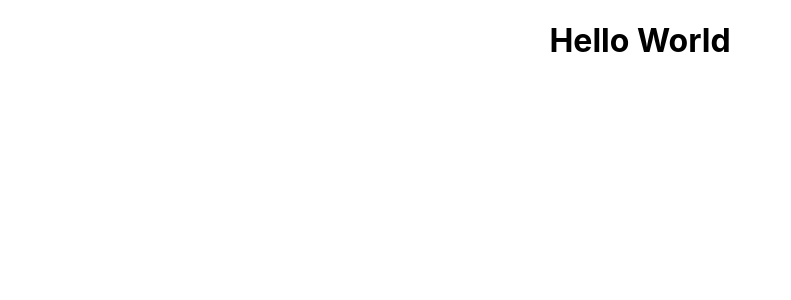
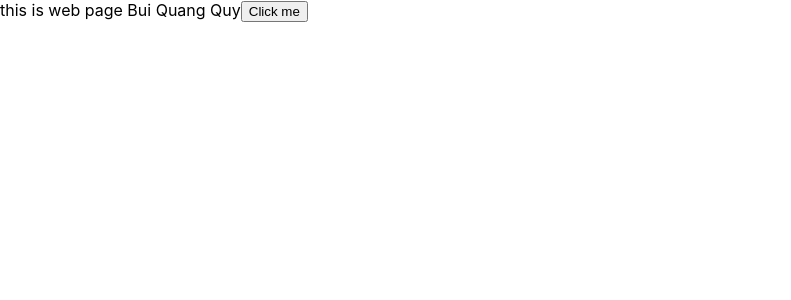
Before and after one commit to AlbertBui010/ReactHook, a React (Create React App) app in the folder Chapter2/base-react-redux/: page / in a window 1280 px wide. Shown: the top 300 px of the page, without its empty margins (0-791 px from the left). Built offline with nearby package versions, Linux system fonts and the light colour scheme.

Commit message:
DOM Events

```diff
--- a/Chapter2/base-react-redux/src/App.js
+++ b/Chapter2/base-react-redux/src/App.js
@@ -3,24 +3,47 @@ import './App.css';
 import { useDispatch, useSelector } from 'react-redux';
 import { increaseCounter, decreaseCounter } from './redux/action/counterAction';
 import MyComponent from './components/MyComponent';
-const App = () => {
-	const count = useSelector((state) => state.counter.count);
-	const dispatch = useDispatch();
+import React from 'react';
 
-	return (
-		<div className="App">
-			{/* <header className="App-header">
-				<img src={logo} className="App-logo" alt="logo" />
-				<p>
-					Edit <code>src/App.js</code> and save to reload.
-				</p>
-				<div>Count = {count}</div>
-				<button onClick={() => dispatch(increaseCounter())}>Increase</button>
-				<button onClick={() => dispatch(decreaseCounter())}>Decrease</button>
-			</header> */}
-			<MyComponent />
-		</div>
-	);
-};
+class App extends React.Component {
+	state = {
+		name: 'Bui Quang Quy',
+		address: 'HCMC',
+		age: '21',
+	};
+
+	handleClickMe(event) {
+		console.log(event.target);
+	}
+
+	render() {
+		return (
+			<>
+				this is web page {this.state.name}
+				<button onClick={this.handleClickMe}>Click me</button>
+			</>
+		);
+	}
+}
+
+// const App = () => {
+// 	const count = useSelector((state) => state.counter.count);
+// 	const dispatch = useDispatch();
+
+// 	return (
+// 		<div className="App">
+// 			{/* <header className="App-header">
+// 				<img src={logo} className="App-logo" alt="logo" />
+// 				<p>
+// 					Edit <code>src/App.js</code> and save to reload.
+// 				</p>
+// 				<div>Count = {count}</div>
+// 				<button onClick={() => dispatch(increaseCounter())}>Increase</button>
+// 				<button onClick={() => dispatch(decreaseCounter())}>Decrease</button>
+// 			</header> */}
+// 			<MyComponent />
+// 		</div>
+// 	);
+// };
 
 export default App;
```
Also changed, not shown: 1 other file (tests, documents, lock files or other folders).
